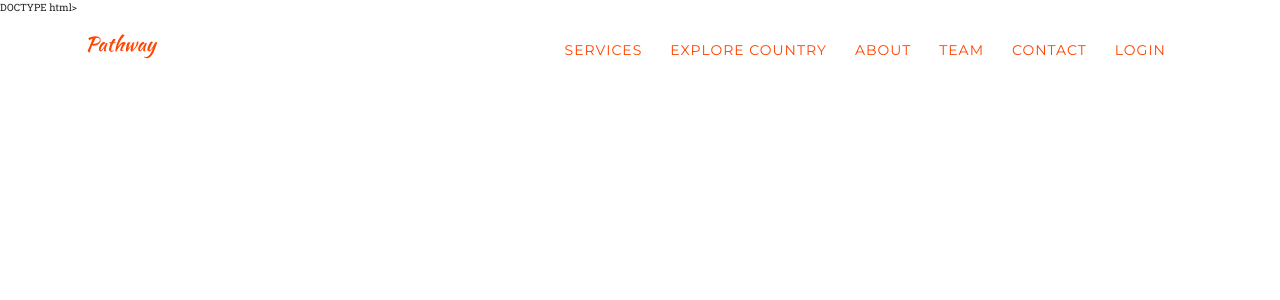
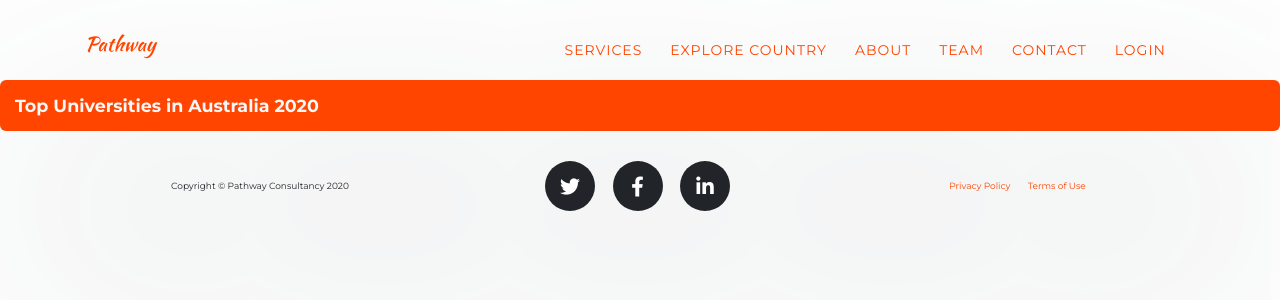
Before and after one commit to PavanSingaraju/Pathway-Consultancy, a PHP site: page /ExploreAustralia.php in a window 1280 px wide. Shown: the top 300 px of the page. Run offline with PHP 8.4, Linux system fonts and the light colour scheme; tables that the repository leaves empty or names only in its code hold one stand-in row (values such as "Sample post"); some web fonts are replaced.

Commit message:
aus-upd3

```diff
--- a/ExploreAustralia.php
+++ b/ExploreAustralia.php
@@ -1,4 +1,4 @@
-DOCTYPE html>
+<!DOCTYPE html>
 
 <head>
     <meta charset="utf-8">
@@ -24,7 +24,7 @@ DOCTYPE html>
         a{color: #ff4500;}
         img{width: 375px; min-height: 250px; margin-bottom: 10px; box-shadow: 0 .125rem .25rem rgba(0,0,0,.075)!important; border:6px solid #f7f7f7;}
     </style>
-    </head>
+</head>
 <body id="page-top">
     <nav class="navbar navbar-expand-lg navbar-dark fixed-top" id="mainNav">
         <div class="container">
@@ -57,3 +57,81 @@ DOCTYPE html>
             </div>
         </div>
     </nav>
+<!-------------------Main Content------------------------------>
+
+    <h3>Top Universities in Australia 2020</h3>
+
+        <?php
+        $host ="localhost";
+        $uname = "root";
+        $pwd = '';
+        $db_name ="pathwayconsultancy";
+
+        $file_path = 'photo/';
+        $result = mysqli_connect($host,$uname,$pwd) or die("Could not connect to database." .mysqli_error());
+        mysqli_select_db($result,$db_name) or die("Could not select the databse." .mysqli_error());
+        $image_query = mysqli_query($result,"select name,img,url,world_ranking,description from universities where country = 'Australia'");
+        while($rows = mysqli_fetch_array($image_query))
+        {
+
+            $img_name = $rows['name'];
+            $img_src = $rows['img'];
+            $siteUrl = $rows['url'];
+            $ranking = $rows['world_ranking'];
+            $desc = $rows['description'];
+
+            ?>
+            <div class="container main">
+                <div class="img-box">
+
+
+                <div class="img-block">
+                <img src="<?php echo $img_src; ?>" alt="" title="<?php echo $img_name; ?>" width="300" height="200" class="img-responsive" /><p><strong><a href="<?php echo $siteUrl;?>"><?php echo $img_name; ?></strong></a></p><p><strong>World Ranking : <?php echo $ranking;?></strong></p></div>
+                <br>
+                <p style="margin-left:390px"><?php echo $desc; ?></p>
+                </div>
+            </div>
+
+
+
+            <?php
+        }
+        ?>
+    <footer class="footer">
+        <div class="container">
+            <div class="row align-items-center">
+                <div class="col-md-4">
+                    <span class="copyright">Copyright &copy; Pathway Consultancy 2020</span>
+                </div>
+                <div class="col-md-4">
+                    <ul class="list-inline social-buttons">
+                        <li class="list-inline-item">
+                            <a href="#">
+                                <i class="fab fa-twitter"></i>
+                            </a>
+                        </li>
+                        <li class="list-inline-item">
+                            <a href="#">
+                                <i class="fab fa-facebook-f"></i>
+                            </a>
+                        </li>
+                        <li class="list-inline-item">
+                            <a href="#">
+                                <i class="fab fa-linkedin-in"></i>
+                            </a>
+                        </li>
+                    </ul>
+                </div>
+                <div class="col-md-4">
+                    <ul class="list-inline quicklinks">
+                        <li class="list-inline-item">
+                            <a href="#">Privacy Policy</a>
+                        </li>
+                        <li class="list-inline-item">
+                            <a href="#">Terms of Use</a>
+                        </li>
+                    </ul>
+                </div>
+            </div>
+        </div>
+    </footer>
```
